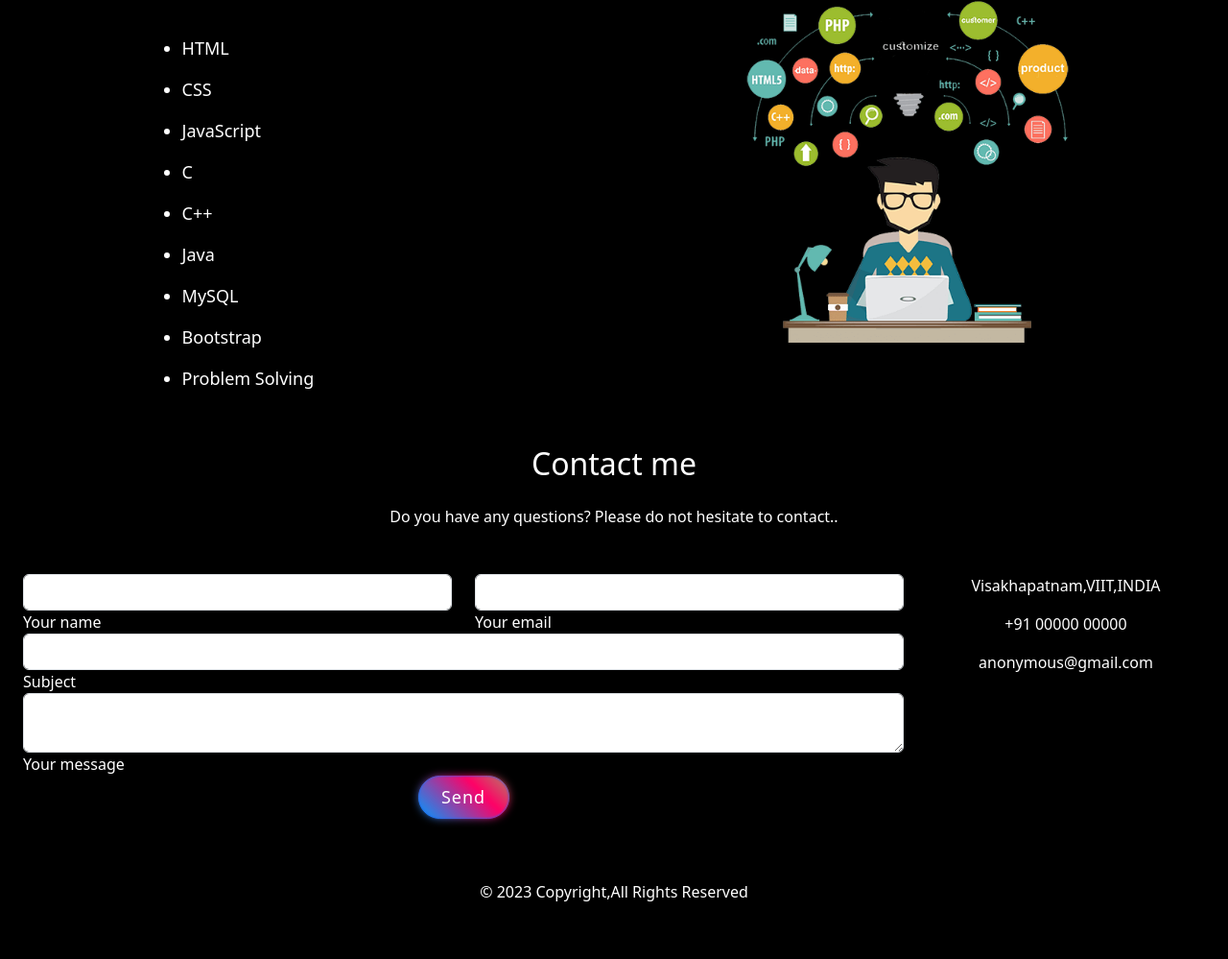
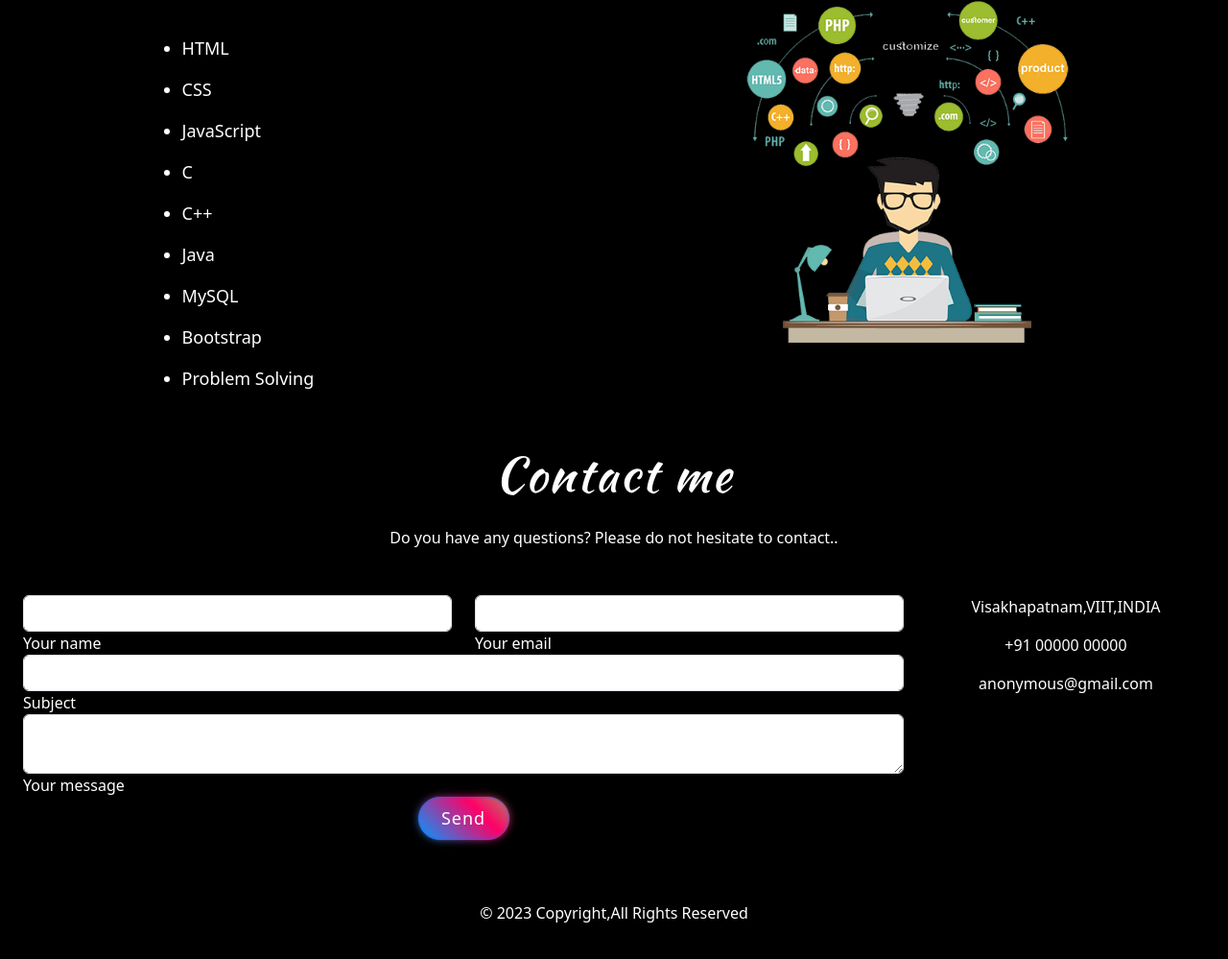
Before and after one commit to mohan-56/OIBSIP_PORTFOLIO, a plain HTML site: page index.html in a window 1280 px wide. Shown: the part 1489-2488 px from the top of the page at 96% size. Drawn offline with nearby package versions, Linux system fonts and the light colour scheme.

Commit message:
Update style.css

```diff
--- a/style.css
+++ b/style.css
@@ -327,7 +327,7 @@ border-radius: 50%;
     padding: 5%;
     font-size: 20px;
 }
-.d-flex h2{
+.d-flex h2,.h1-responsive{
     color: white;
     font-size: 50px;
     font-family: 'Kaushan Script', cursive;
```
